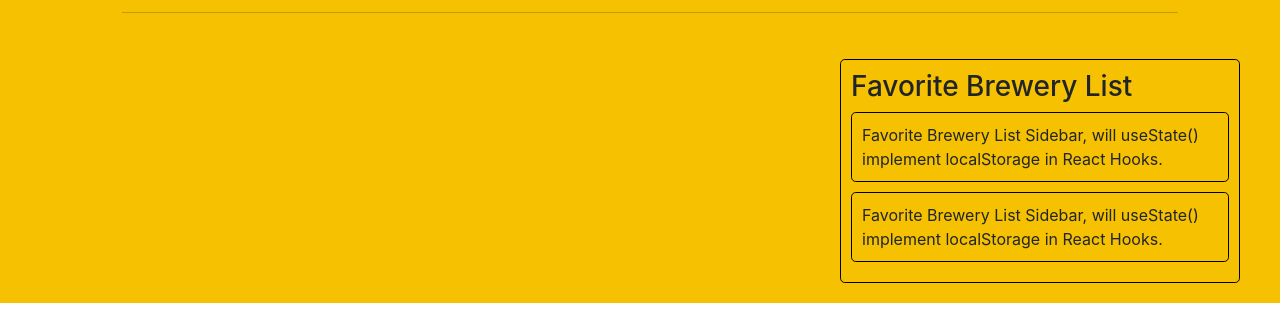
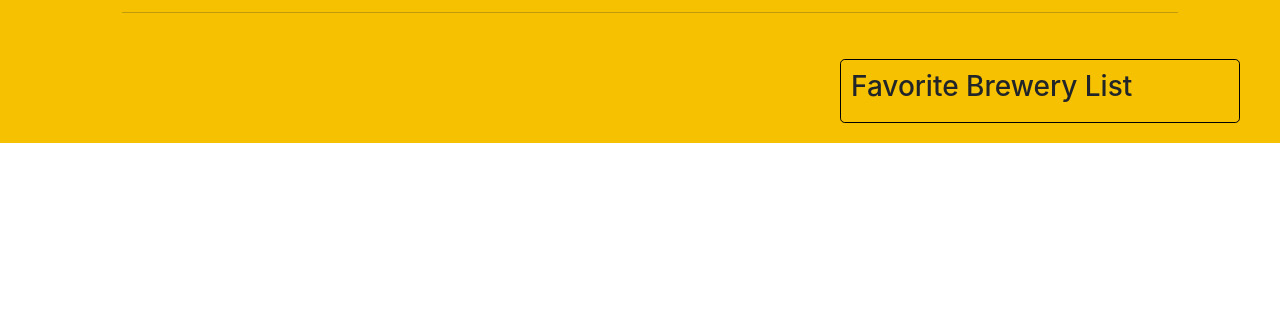
Before and after one commit to Will9214/brewery-finder, a React (Create React App) app: page / in a window 1280 px wide. Shown: the part 296-608 px from the top of the page. Built offline with nearby package versions, Linux system fonts and the light colour scheme.

Commit message:
update favorite list code

```diff
--- a/src/Components/favorites-list.js
+++ b/src/Components/favorites-list.js
@@ -12,32 +12,22 @@ const FavoritesList = () => {
 
   const favorites = useSelector(state => state.favorites);
 
+
   const renderFavoritesList = () => {
-    if (favorites) {
-      return favorites.map((brewery) => {
-
+    for (const prop in favorites) {
+      if (favorites.hasOwnProperty(prop)) {
         return (
-          <div key={brewery.id} id={brewery.id} className="api-query-result list-item" onClick={handleRowClick}>
-            <div>{brewery.name}</div>
-            <div>{brewery.street}</div>
-            <div>{brewery.city}, {brewery.state}</div>
+          <div className="fav-list col-6 col-lg-12 list-item" onClick={handleRowClick}>
+            {prop.info.name}
           </div>
         )
-      })
+      }
     }
   }
-
   return (
     <div>
       <h3>Favorite Brewery List</h3>
-
-      <div className="fav-list col-6 col-lg-12 list-item" onClick={handleRowClick}>
-        Favorite Brewery List Sidebar, will useState() implement localStorage in React Hooks.
-      </div>
-      <div className="fav-list col-6 col-lg-12 list-item" onClick={handleRowClick}>
-        Favorite Brewery List Sidebar, will useState() implement localStorage in React Hooks.
-
-      </div>
+        {renderFavoritesList()}
     </div>
   )
 };
--- a/src/Reducers/reducer-entries.js
+++ b/src/Reducers/reducer-entries.js
@@ -4,7 +4,6 @@ import _ from "lodash";
 const DEFAULT_STATE = {
   breweries: [],
   favorites: [],
-  favoritesOrder: []
 };
 
 const breweryReducer = function (state = DEFAULT_STATE, action) {
@@ -26,8 +25,7 @@ const breweryReducer = function (state = DEFAULT_STATE, action) {
               info: action.payload,
               isFavorite: true
             }
-          },
-        favoritesOrder: [...state.favoritesOrder].concat([action.payload.id])
+          }
       }
     default:
       return state;
```
